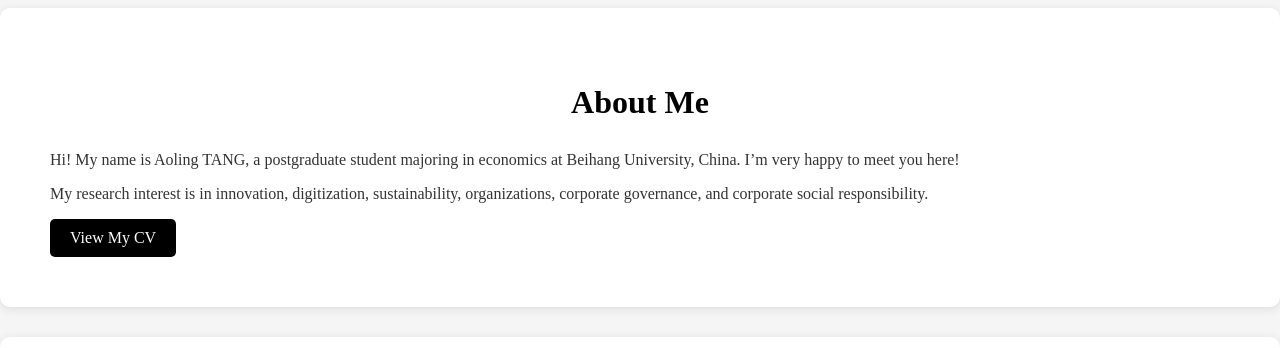
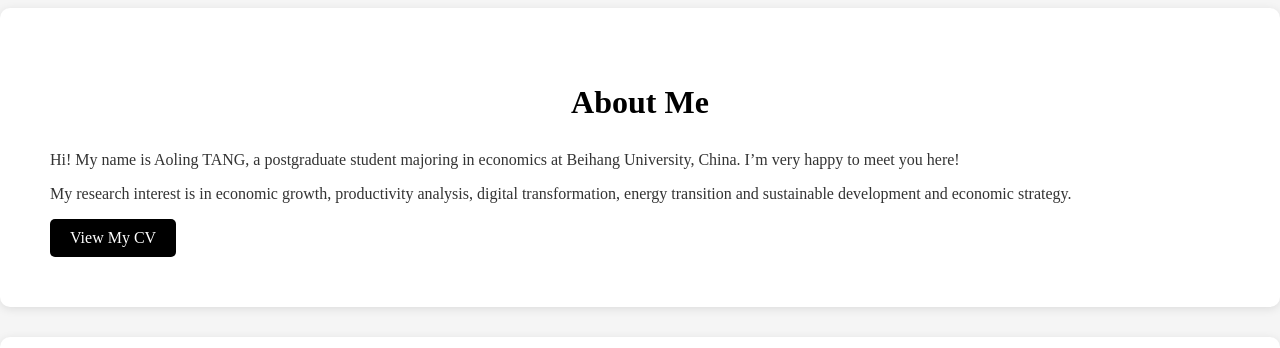
Before and after one commit to MightyTAL/tal, a plain HTML site: page index.html in a window 1280 px wide. Shown: the part 452-800 px from the top of the page. Drawn offline with Linux system fonts and the light colour scheme.

Commit message:
Update index.html

```diff
--- a/index.html
+++ b/index.html
@@ -35,7 +35,7 @@
     <section id="about-me" class="chanel-section">
         <h2>About Me</h2>
         <p>Hi! My name is Aoling TANG, a postgraduate student majoring in economics at Beihang University, China. I’m very happy to meet you here!</p>
-        <p>My research interest is in innovation, digitization, sustainability, organizations, corporate governance, and corporate social responsibility.</p>
+        <p>My research interest is in economic growth, productivity analysis, digital transformation, energy transition and sustainable development and economic strategy.</p>
         <a href="https://drive.google.com/file/d/1Yja-f_-1dp89CF0gkRYx07gxpUSBH2xZ/view?usp=sharing" class="btn">View My CV</a>
     </section>
 
```
